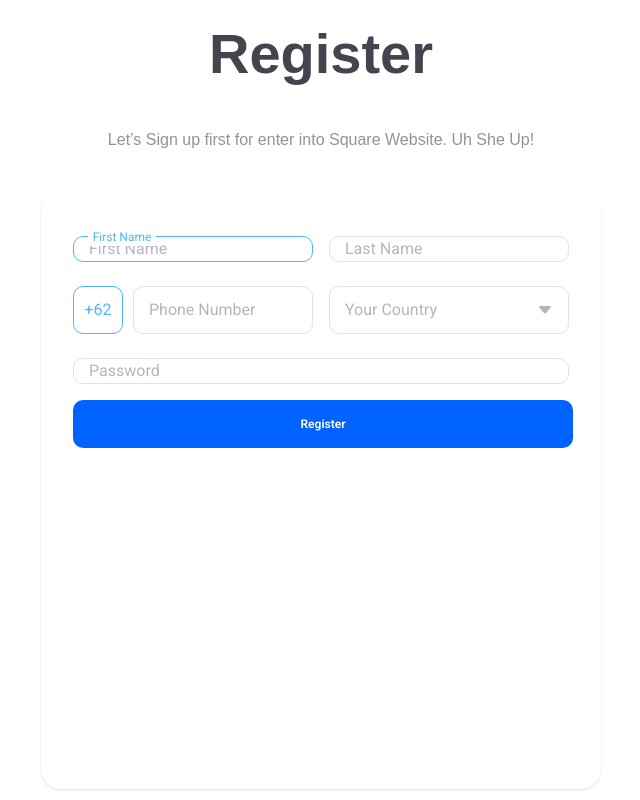
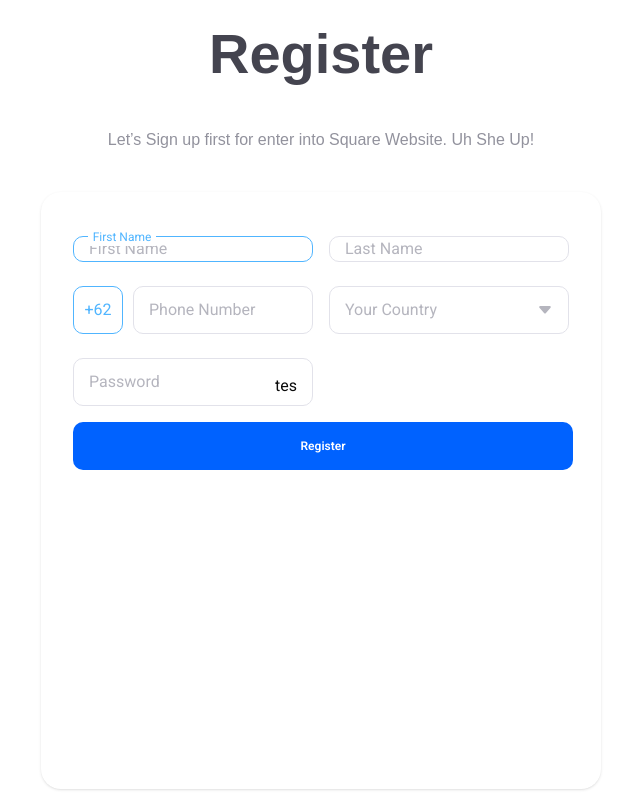
Before and after one commit to HendraSiswanto/hendra-todo, a Next.js app: page /register in a window 1280 px wide. Shown: the whole page, without its empty margins (319-959 px from the left). Built offline with nearby package versions, Linux system fonts and the light colour scheme.

Commit message:
start building the password

```diff
--- a/app/register/page.tsx
+++ b/app/register/page.tsx
@@ -14,6 +14,7 @@
     confirmPassword: "",
     about: "",
   });
+  const [showPassword,setShowPassword] = useState(false)
 
   const handleChange = (
     e: React.ChangeEvent<
@@ -76,7 +77,7 @@
                 required
               >
                 <option value="+62">+62</option>
-                <option value="+1">+1</option>
+                <option value="+60">+60</option>
                 <option value="+91">+91</option>
               </select>
               <input
@@ -119,14 +120,19 @@
           </div>
 
           <div className="flex flex-row justify-between mt-6">
+            <div className="relative flex">
               <input
                 type="password"
-              className="w-[500px] h-[48] placeholder:text-[#B5B5BE] text-[#44444F] pl-[15px] border border-[#E2E2EA] rounded-[10px]  focus:outline-none focus:ring-1 focus:ring-[#3bacfd]"
+                className="w-60 h-12 placeholder:text-[#B5B5BE] text-[#44444F] pl-[15px] border border-[#E2E2EA] rounded-[10px]  focus:outline-none focus:ring-1 focus:ring-[#3bacfd]"
                 placeholder="Password"
                 value={formdata.password}
                 onChange={handleChange}
                 required
               />
+              <button className="absolute  top-4 right-4 ">
+                tes
+              </button>
+            </div>
           </div>
 
           <button
```
Lines whose indentation alone changed are shown as unchanged.
